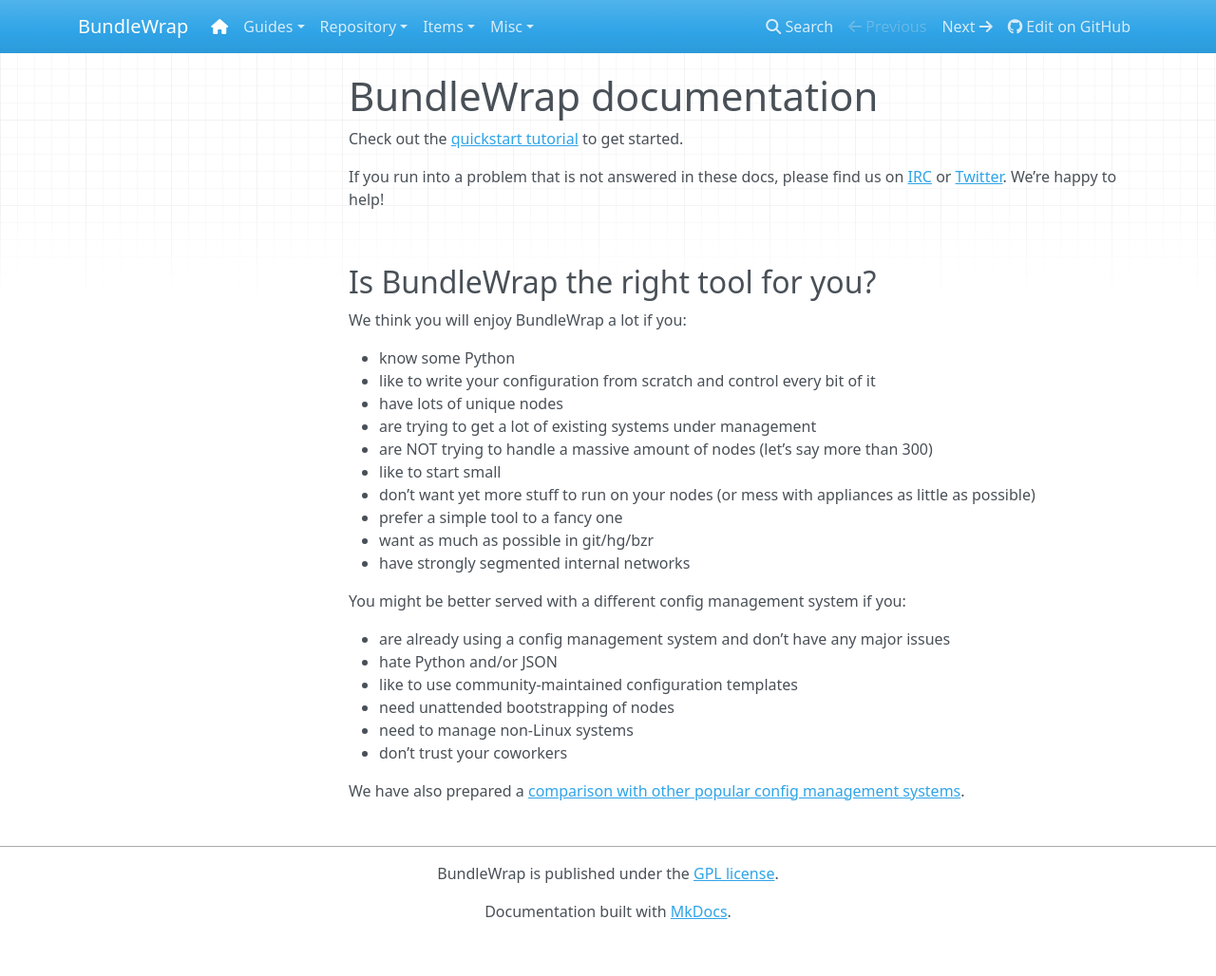
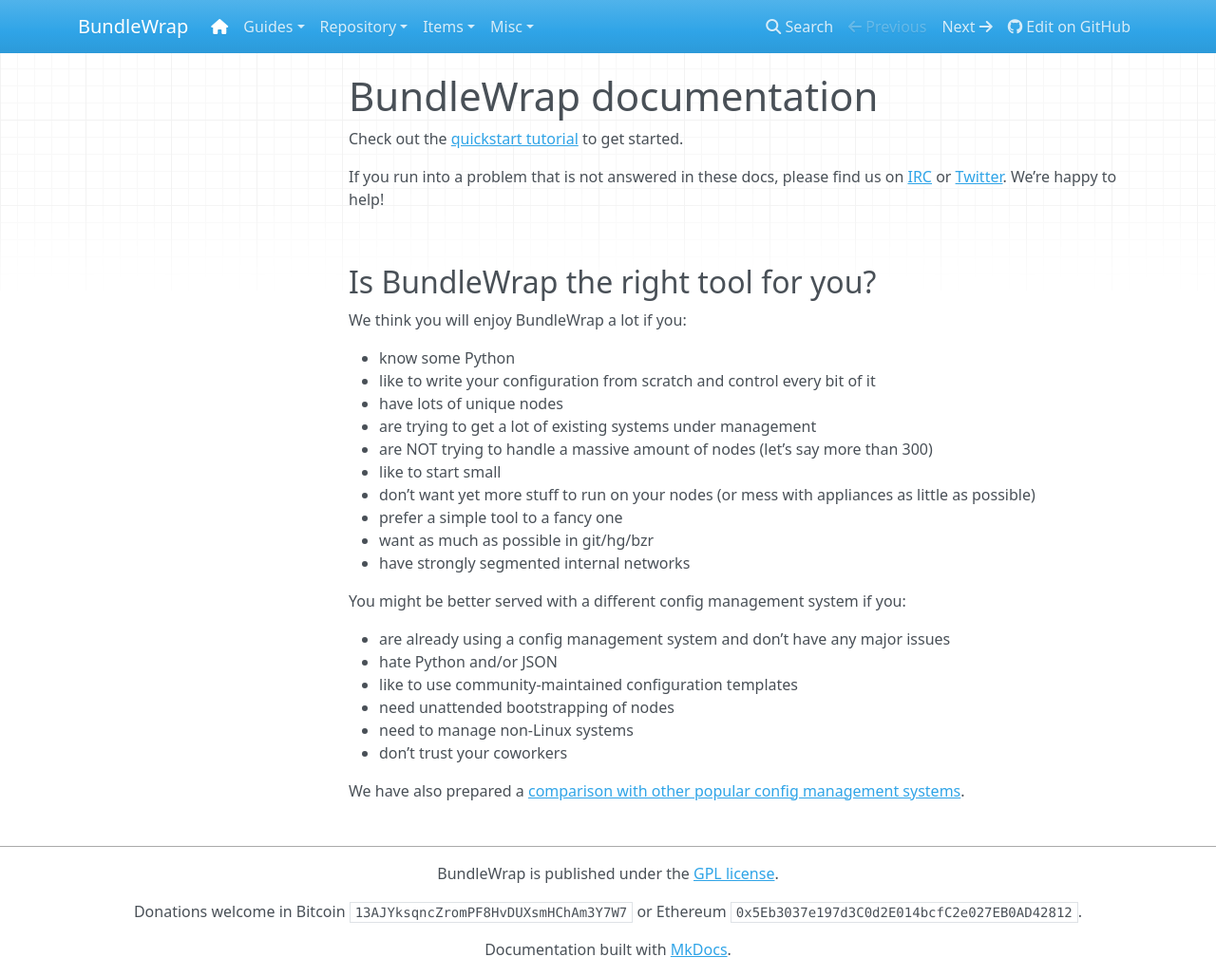
Before and after one commit to bundlewrap/bundlewrap, an MkDocs documentation site: the page built from docs/content/index.md, in a window 1280 px wide and 1028 px high. Shown: the whole window at 95% size. Built offline with MkDocs 1.6.1, drawn with Linux system fonts in a browser that asks for light colours; nearby versions of some CDN libraries; old or Windows-style settings are respelled for this version of MkDocs.

Commit message:
add donation addresses

```diff
--- a/docs/mkdocs.yml
+++ b/docs/mkdocs.yml
@@ -3,7 +3,7 @@
 site_dir: build
 repo_url: "https://github.com/bundlewrap/bundlewrap"
 remote_name: github
-copyright: "BundleWrap is published under the <a href='https://github.com/bundlewrap/bundlewrap/blob/master/LICENSE'>GPL license</a>."
+copyright: "BundleWrap is published under the <a href='https://github.com/bundlewrap/bundlewrap/blob/master/LICENSE'>GPL license</a>.</p><p> Donations welcome in Bitcoin <code>13AJYksqncZromPF8HvDUXsmHChAm3Y7W7</code> or Ethereum <code>0x5Eb3037e197d3C0d2E014bcfC2e027EB0AD42812</code>."
 google_analytics: ['UA-33891245-2', 'docs.bundlewrap.org']
 pages:
 - <i class="fa fa-home"></i>: index.md
```
Also changed, not shown: README.md.
